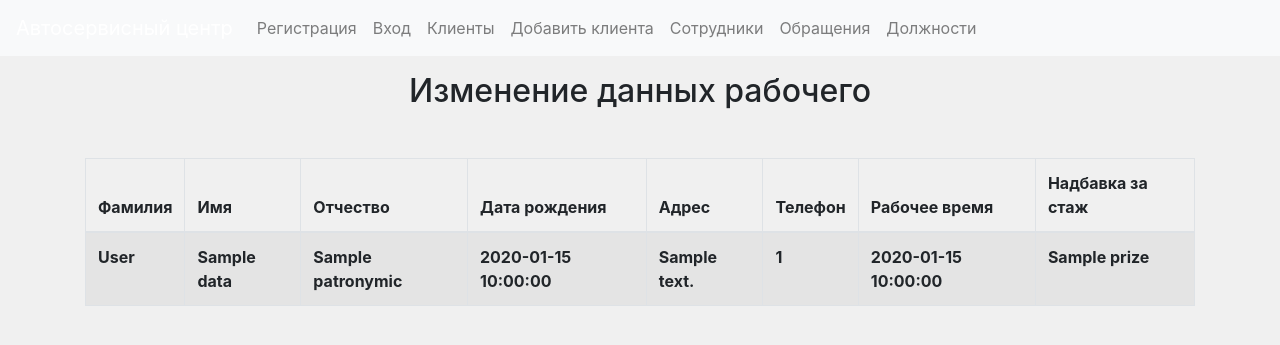
After one commit to alex2704/WebApp_5sem, a Flask app: template templates/updateEmployee.html in a window 1280 px wide. The commit adds this page. Shown: the top 345 px of the page. Run offline with Flask 2, Linux system fonts and the light colour scheme; the template is opened without the code that fills it: most values are stand-ins (such as "Sample title", 1, 10 or a date in 2020); lists and menus that the app fills with data are empty; some libraries are stand-ins or nearby versions.

Commit message:
изменение сотрудников работает;

```diff
--- a/Main.py
+++ b/Main.py
@@ -190,6 +190,7 @@ def change_car(number):
     return render_template('updateCar.html', data=data, len=len(data[0]) - 1, names=names)
 
 
+# изменить авто
 @app.route("/change_car/<number>", methods=['POST'])
 def set_car(number):
     if request.form['changeCar'] == "Изменить":
@@ -205,6 +206,30 @@ def set_car(number):
     return redirect(url_for("change_car", number=number))
 
 
+# отобразить форму для изменения сотрудника
+@app.route("/change_employee/<id>")
+def change_employee(id):
+    data = db.get_value('employees', 'id', id)
+    names = list(data[0].keys())
+    names.remove('id_position')
+    return render_template('updateEmployee.html', data=data, len=len(data[0]) - 1, names=names)
+
+
+@app.route("/change_employee/<id>", methods=['POST'])
+def set_employee(id):
+    if request.form['changeEmployee'] == "Изменить":
+        param = request.form['param']
+        set = request.form['set']
+        if param == 'birth_date':
+            check = CheckHelper.check_true_date(set)
+            if check:
+                set = CheckHelper.get_date_from_str(set)
+            else:
+                return redirect(url_for("change_employee", id=id))
+        db.change_value('employees', param, set, 'id', id)
+    return redirect(url_for("change_employee", id=id))
+
+
 if __name__ == "__main__":
     app.secret_key = "2704#!AlexBakulin)"
     app.run()
--- a/templates/employees.html
+++ b/templates/employees.html
@@ -3,7 +3,7 @@
 {% block content %}
 <div>
 <h2 class="text-center">Здесь вы можете добавить сотрудника</h2>
-<form method="POST" action="{{url_for('add_employee')}}">
+<form method="POST" action="{{url_for('add_employee')}}" class="container">
   <div class="form-group">
     <label>Имя*</label>
     <input name="name" class="form-control" placeholder="Введите имя сотрудника" required="">
@@ -74,10 +74,11 @@
             <th>{{data[i]['work_time']}}</th>
             <th>{{data[i]['prize']}}</th>
             <th class="d-flex justify-content-between">
-            <form method="POST" class="d-inline-block">
+            <form method="POST">
                 <input type="hidden" value="{{data[i]['id']}}" name="indexDeleted">
                 <input  class="btn btn-outline-secondary" type="submit" value="Удалить" name="deleteEmployee"/>
             </form>
+                <a href="{{url_for('change_employee', id=data[i]['id'])}}" class="btn btn-outline-secondary">Изменить</a>
             </th>
         </tr>
         {% endfor %}
--- a/templates/login.html
+++ b/templates/login.html
@@ -13,7 +13,7 @@
 				<label>Пароль</label>
 			</div>
 			<input type="submit" name="" value="Войти">
-			<a href="index.php" class="btn btn-a-login">Регистрация</a>
+			<a href="/register" class="btn btn-a-login">Регистрация</a>
 		</form>
 	</div>
 {% endblock %}
--- a/templates/register.html
+++ b/templates/register.html
@@ -13,7 +13,7 @@
             <label>Пароль</label>
         </div>
         <input type="submit" name="" value="Зарегестрироваться">
-        <a href="login.php" class="btn btn-a-login">Уже есть аккаунт?</a>
+        <a href="/login" class="btn btn-a-login">Уже есть аккаунт?</a>
     </form>
 </div>
 {% endblock %}
--- /dev/null
+++ b/templates/updateEmployee.html
@@ -0,0 +1,47 @@
+{% extends "base.html" %}
+{% block title %}Автосервисный центр{% endblock %}
+{% block content %}
+<h2 class="text-center mt-3">Изменение данных рабочего</h2>
+<table class="table table-striped table-bordered mt-5" style="width:100%">
+        <thead>
+            <tr>
+                <th>Фамилия</th>
+                <th>Имя</th>
+                <th>Отчество</th>
+                <th>Дата рождения</th>
+                <th>Адрес</th>
+                <th>Телефон</th>
+                <th>Рабочее время</th>
+                <th>Надбавка за стаж</th>
+            </tr>
+        </thead>
+        <tbody>
+        <tr>
+            <th>{{data[0]['surname']}}</th>
+            <th>{{data[0]['name']}}</th>
+            <th>{{data[0]['patronymic']}}</th>
+            <th>{{data[0]['birth_date']}}</th>
+            <th>{{data[0]['address']}}</th>
+            <th>{{data[0]['phone_number']}}</th>
+            <th>{{data[0]['work_time']}}</th>
+            <th>{{data[0]['prize']}}</th>
+        </tr>
+        <tr>
+            {% for i in range(1, len) %}
+            <th>
+            <form method="POST">
+                {% if names[i] == 'birth_date' %}
+                <input type=date name="set" class="form-control" required="">
+                {% else %}
+                <input name="set" class="form-control" placeholder="Изменить" required="">
+                {% endif %}
+                <input name="param" class="form-control" type="hidden" value="{{names[i]}}">
+                <br />
+                <input  class="btn btn-outline-secondary" type="submit" value="Изменить" name="changeEmployee"/>
+            </form>
+                </th>
+                {% endfor %}
+        </tr>
+        </tbody>
+    </table>
+{% endblock %}
```
Also changed, not shown: templates/positions.html (added).
